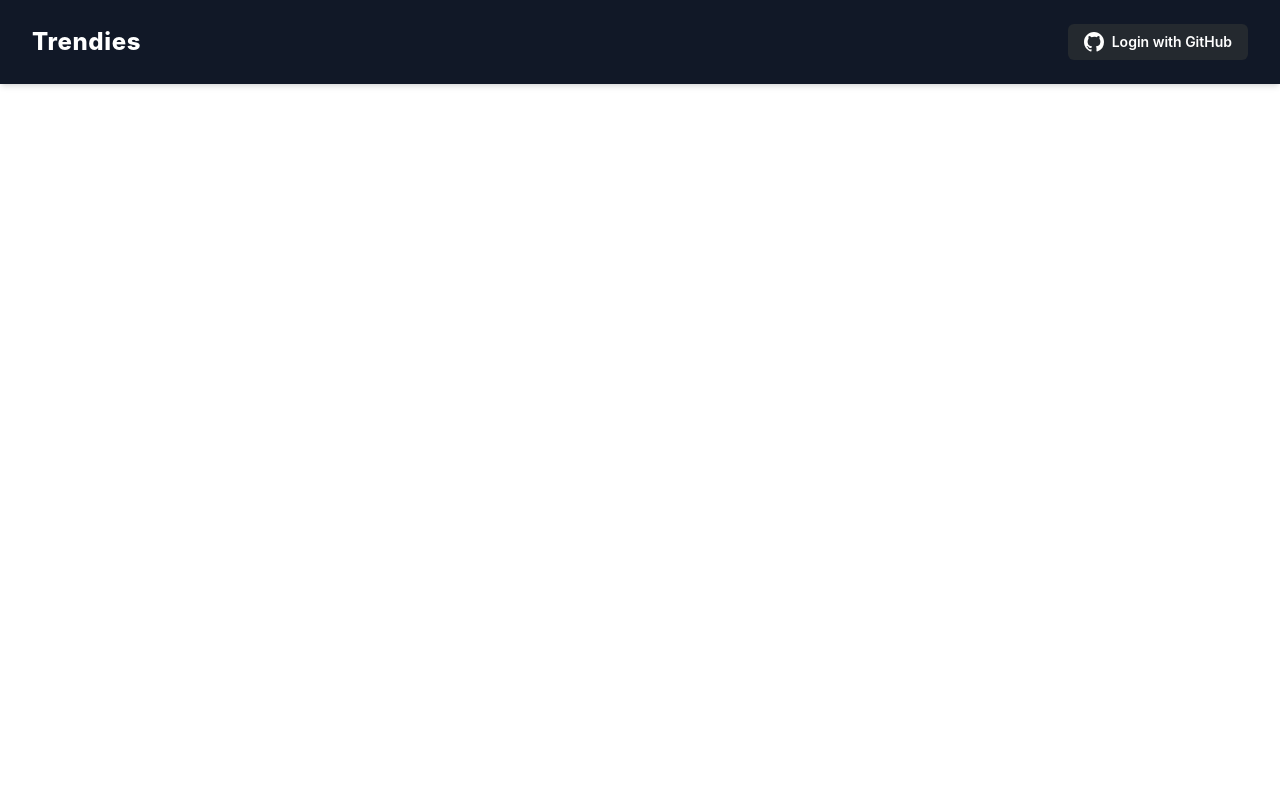
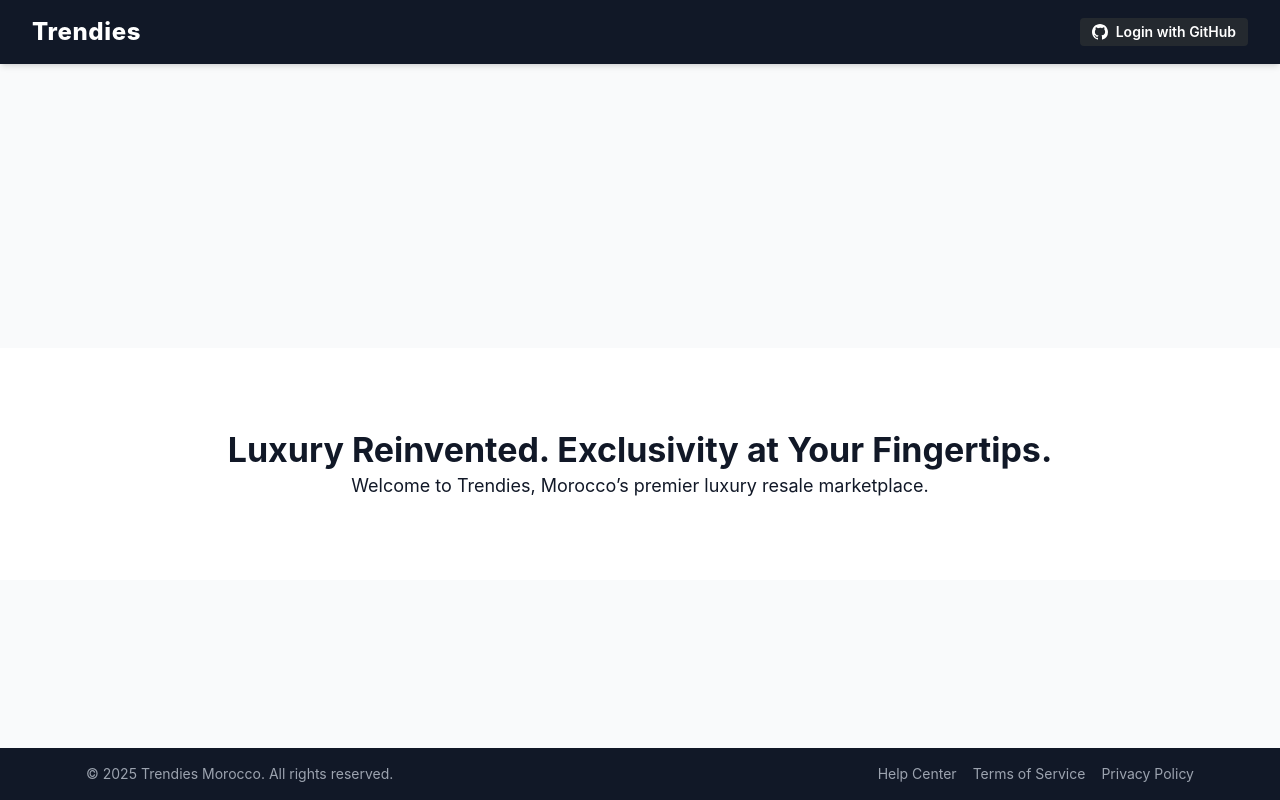
Before and after one commit to VadlamudiGirish/trendies-app, a Next.js app: page / in a window 1280 px wide. Built offline with nearby package versions, Linux system fonts and the light colour scheme; no server answers.

Commit message:
Add landing page content and footer

```diff
--- /dev/null
+++ b/src/components/Footer.tsx
@@ -0,0 +1,28 @@
+import { Container, Text, Group } from "@mantine/core";
+import Link from "next/link";
+
+export default function Footer() {
+  return (
+    <footer className="fixed bottom-0 left-0 w-full bg-gray-900 text-gray-400 py-4 z-50">
+      <Container
+        size="lg"
+        className="flex flex-col md:flex-row items-center justify-between"
+      >
+        <Text size="sm">
+          &copy; 2025 Trendies Morocco. All rights reserved.
+        </Text>
+        <Group gap="md" className="mt-2 md:mt-0">
+          <Link href="#" className="hover:text-white text-sm">
+            Help Center
+          </Link>
+          <Link href="#" className="hover:text-white text-sm">
+            Terms of Service
+          </Link>
+          <Link href="#" className="hover:text-white text-sm">
+            Privacy Policy
+          </Link>
+        </Group>
+      </Container>
+    </footer>
+  );
+}
--- a/src/components/Header.tsx
+++ b/src/components/Header.tsx
@@ -12,19 +12,16 @@ export default function Header() {
   const isDashboard = router.pathname === "/dashboard";
 
   return (
-    <header className="bg-gray-900 text-white shadow-md">
+    <header className="fixed top-0 left-0 w-full bg-gray-900 text-white shadow-md z-50">
       <nav
-        className="mx-auto flex max-w-7xl items-center justify-between p-6 lg:px-8"
         aria-label="Global"
+        className="mx-auto flex max-w-7xl items-center justify-between p-4 lg:px-8 h-16"
       >
-        {/* Left: Logo */}
         <Link href="/" className="text-2xl font-extrabold tracking-wide">
           Trendies
         </Link>
 
-        {/* Right: Navigation & Auth Buttons */}
-        <div className="flex items-center space-x-6">
-          {/* Desktop nav links */}
+        <div className="flex items-center space-x-4">
           {session && (
             <Link
               href="/dashboard"
@@ -36,21 +33,20 @@ export default function Header() {
             </Link>
           )}
 
-          {/* Auth button */}
           {session ? (
             <button
               onClick={() => signOut()}
-              className="hidden lg:inline-flex px-4 py-2 text-sm font-semibold text-gray-300 hover:text-white hover:bg-gray-800 rounded-md transition"
+              className="hidden lg:inline-flex px-3 py-1 text-sm font-semibold text-gray-300 hover:text-white hover:bg-gray-800 rounded transition"
             >
               Logout
             </button>
           ) : (
             <button
               onClick={() => signIn("github", { callbackUrl: "/" })}
-              className="hidden lg:inline-flex items-center space-x-2 px-4 py-2 text-sm font-semibold text-white bg-[#24292F] hover:bg-[#333] rounded-md transition"
+              className="hidden lg:inline-flex items-center space-x-2 px-3 py-1 text-sm font-semibold text-white bg-[#24292F] hover:bg-[#333] rounded transition"
             >
               <svg
-                className="h-5 w-5"
+                className="h-4 w-4"
                 fill="currentColor"
                 viewBox="0 0 16 16"
                 aria-hidden="true"
@@ -64,11 +60,10 @@ export default function Header() {
             </button>
           )}
 
-          {/* Mobile menu button */}
           <button
             type="button"
             onClick={() => setMobileMenuOpen(true)}
-            className="inline-flex items-center justify-center rounded-md p-2 text-gray-300 hover:text-white focus:outline-none lg:hidden"
+            className="inline-flex lg:hidden items-center justify-center rounded p-2 text-gray-300 hover:text-white focus:outline-none"
           >
             <span className="sr-only">Open menu</span>
             <Bars3Icon className="h-6 w-6" aria-hidden="true" />
@@ -76,21 +71,21 @@ export default function Header() {
         </div>
       </nav>
 
-      {/* Mobile Menu Dialog */}
+      {/* Mobile Menu */}
       <Dialog
         open={mobileMenuOpen}
-        onClose={setMobileMenuOpen}
+        onClose={() => setMobileMenuOpen(false)}
         className="lg:hidden"
       >
-        <div className="fixed inset-0 bg-gray-800/75 z-20" />
-        <DialogPanel className="fixed inset-y-0 left-0 z-30 w-full bg-gray-900 p-6">
+        <div className="fixed inset-0 bg-gray-800/75 z-40" />
+        <DialogPanel className="fixed inset-y-0 left-0 z-50 w-full bg-gray-900 p-6">
           <div className="flex items-center justify-between">
             <Link href="/" className="text-xl font-bold">
               Trendies
             </Link>
             <button
               onClick={() => setMobileMenuOpen(false)}
-              className="inline-flex p-2 text-gray-300 hover:text-white focus:outline-none"
+              className="p-2 text-gray-300 hover:text-white focus:outline-none"
             >
               <span className="sr-only">Close menu</span>
               <XMarkIcon className="h-6 w-6" aria-hidden="true" />
@@ -129,10 +124,7 @@ export default function Header() {
                   viewBox="0 0 16 16"
                   aria-hidden="true"
                 >
-                  <path
-                    fillRule="evenodd"
-                    d="M8 0C3.58 0 0 3.58 0 8c0 3.54 2.29 6.53 5.47 7.59c.4.074.547-.174.547-.386c0-.19-.007-.693-.01-1.36c-2.226.483-2.695-1.073-2.695-1.073c-.364-.923-.89-1.168-.89-1.168c-.727-.497.055-.487.055-.487c.803.056 1.226.825 1.226.825c.714 1.223 1.873.87 2.33.666c.072-.517.28-.87.508-1.07c-1.777-.202-3.644-.888-3.644-3.953c0-.873.312-1.588.824-2.148c-.083-.203-.357-1.017.078-2.12c0 0 .672-.215 2.2.82a7.688 7.688 0 012.005-.27c.68.003 1.366.092 2.005.27c1.526-1.035 2.197-.82 2.197-.82c.437 1.103.163 1.917.08 2.12c.513.56.823 1.275.823 2.148c0 3.073-1.868 3.748-3.648 3.947c.289.25.543.737.543 1.486c0 1.073-.01 1.937-.01 2.2c0 .214.144.463.55.384A8.001 8.001 0 0016 8c0-4.418-3.582-8-8-8z"
-                  />
+                  <path fillRule="evenodd" d="M8 0C3.58 0 0 3.58 0 8c0 ... Z" />
                 </svg>
                 <span>Login with GitHub</span>
               </button>
--- a/src/pages/_app.tsx
+++ b/src/pages/_app.tsx
@@ -6,6 +6,7 @@ import { MantineProvider } from "@mantine/core";
 import { SessionProvider } from "next-auth/react";
 import { SWRConfig } from "swr";
 import Header from "@/components/Header";
+import Footer from "@/components/Footer";
 
 export default function App({
   Component,
@@ -18,7 +19,10 @@ export default function App({
       <SWRConfig value={{ fetcher }}>
         <MantineProvider withCssVariables>
           <Header />
-          <Component {...pageProps} />
+          <div className="pt-16 pb-16 h-screen overflow-auto">
+            <Component {...pageProps} />
+          </div>
+          <Footer />
         </MantineProvider>
       </SWRConfig>
     </SessionProvider>
--- a/src/pages/dashboard.tsx
+++ b/src/pages/dashboard.tsx
@@ -13,7 +13,7 @@ export default function Dashboard() {
   // loading
   if (!data && !error)
     return (
-      <p className="flex-1 flex items-center justify-center text-white">
+      <p className="flex-1 flex items-center justify-center text-gray-900">
         Loading dashboard…
       </p>
     );
@@ -33,7 +33,7 @@ export default function Dashboard() {
   const { link, referredCount } = data as DashboardData;
 
   return (
-    <div className="min-h-screen bg-gradient-to-br from-black via-gray-900 to-indigo-900 text-white flex flex-col">
+    <div className="min-h-screen bg-white text-gray-900 flex flex-col">
       <motion.main
         initial={{ opacity: 0 }}
         animate={{ opacity: 1 }}
--- a/src/pages/index.tsx
+++ b/src/pages/index.tsx
@@ -1,3 +1,26 @@
+import { Container, Title, Text } from "@mantine/core";
+import { motion } from "framer-motion";
+
 export default function Home() {
-  return <></>;
+  return (
+    <div className="flex min-h-screen flex-col">
+      <main className="flex-1 bg-gray-50 text-gray-900 flex flex-col items-center justify-center">
+        <motion.section
+          initial={{ opacity: 0 }}
+          animate={{ opacity: 1 }}
+          transition={{ duration: 0.8 }}
+          className="bg-white py-20 w-full"
+        >
+          <Container size="md" className="text-center">
+            <Title order={1} className="text-5xl font-extrabold mb-4">
+              Luxury Reinvented. Exclusivity at Your Fingertips.
+            </Title>
+            <Text size="lg" className="mb-8">
+              Welcome to Trendies, Morocco’s premier luxury resale marketplace.
+            </Text>
+          </Container>
+        </motion.section>
+      </main>
+    </div>
+  );
 }
```
